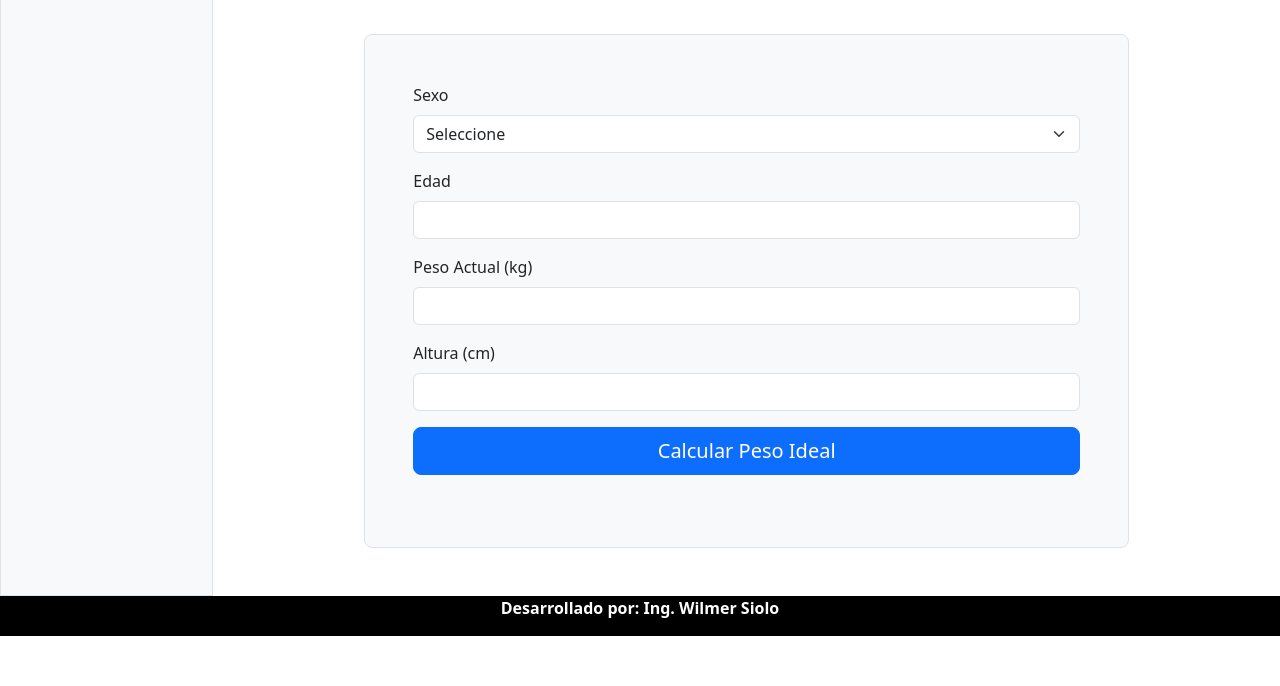
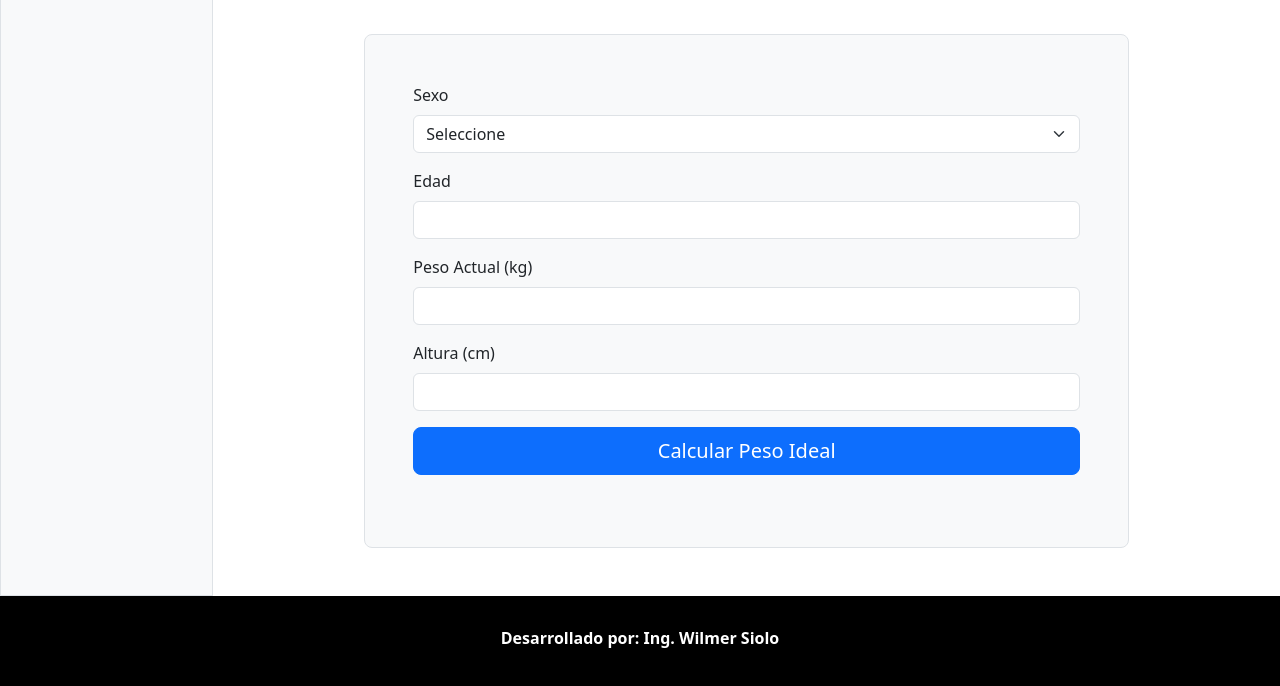
Before and after one commit to wilmersiolo/proyecto-9-js, a plain HTML site: page index.html in a window 1280 px wide. Shown: the part 3096-3782 px from the top of the page. Before the commit the page ends 3732 px from the top, so only its background shows below. Drawn offline with nearby package versions, Linux system fonts and the light colour scheme; files whose address does not match are found by name.

Commit message:
Update index.html

```diff
--- a/index.html
+++ b/index.html
@@ -287,7 +287,7 @@
           <!--Fin Contenedor-->
         </main>
         <!-- Fin contenido Principal -->
-        <footer style="display:flex; justify-content:center; background: #000; color:#fff; padding: "30px">
+        <footer style="display:flex; justify-content:center; background: #000; color:#fff; padding: 30px">
           <p><strong>Desarrollado por:  Ing. Wilmer Siolo</strong></p>
        </footer>
       </div>
```
